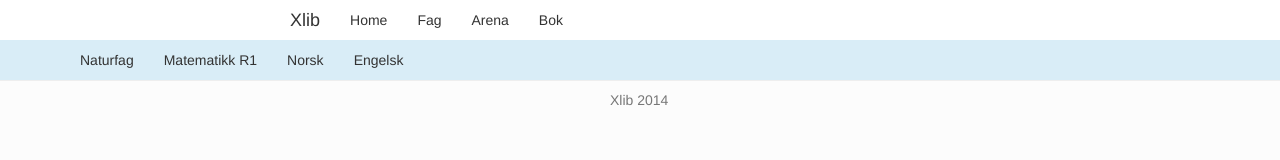
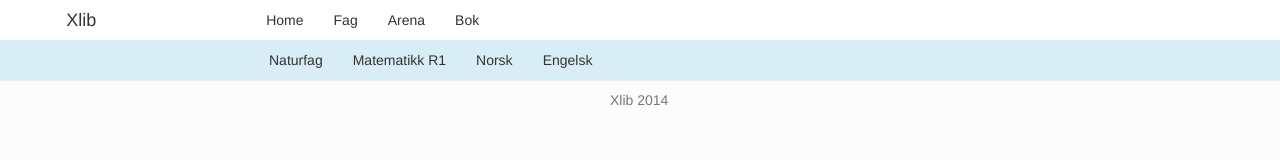
Before and after one commit to xlib-crew/xdev, a website: page app/index.html at #/fag in a window 1280 px wide. Drawn offline with Linux system fonts and the light colour scheme; files that its build step writes are made by us from their sources.

Commit message:
Undermeny på fag

```diff
--- a/app/index.html
+++ b/app/index.html
@@ -28,7 +28,7 @@
     </script>
     <!-- Add your site or application content here -->
     <div class="navbar navbar-default navbar-fixed-top" ng-controller="NavCtrl">
-        <div class="container">
+        <div class="container" style="margin-left:4%">
             <div class="navbar-header">
                 <a href="../" class="navbar-brand">Xlib</a>
                 <button class="navbar-toggle" type="button" data-toggle="collapse" data-target="#navbar-main">
@@ -42,7 +42,7 @@
 
                 </ul>
 
-                <ul class="nav navbar-nav navbar-left" ng-show="showNav()">
+                <ul class="nav navbar-nav navbar-left" style="margin-left: 20%" ng-show="showNav()">
                     <li><a href="/#/home">Home</a></li>
                     <li><a href="/#/fag">Fag</a></li>
                     <li><a href="/#/arena">Arena</a></li>
--- a/app/views/fag.html
+++ b/app/views/fag.html
@@ -1,6 +1,6 @@
 <div class="navbar navbar-default navbar-fixed-top" style="margin-top: 40px; background-color: #d9edf7" ng-controller="NavCtrl">
     <div class="container" style="margin-left: 50px">
-        <div class="navbar-collapse collapse" id="navbar-main">
+        <div class="navbar-collapse collapse" id="navbar-main" style="margin-left:27%">
             <ul class="nav navbar-nav" ng-show="showNav()">
                 <li><a href="/#/home">Naturfag</a></li>
                 <li><a href="/#/fag">Matematikk R1</a></li>
```
